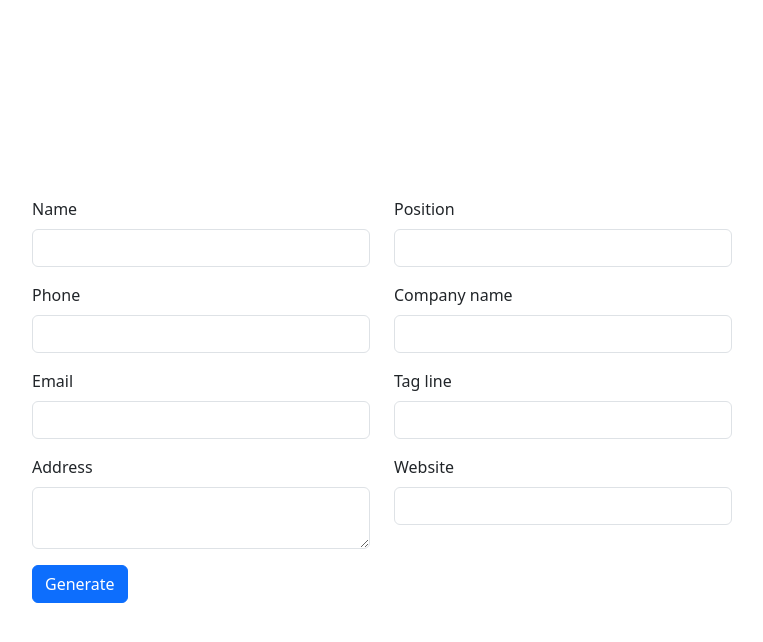
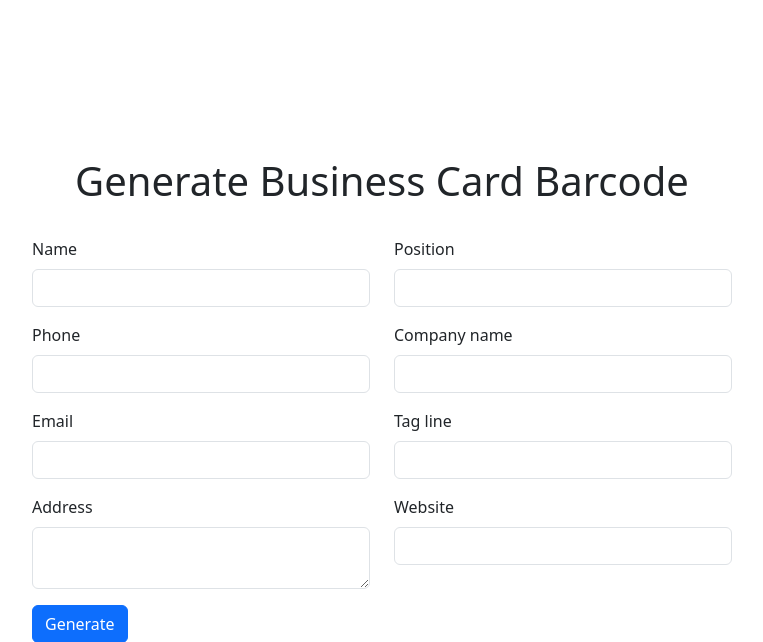
Before and after one commit to Faithaigo/qr-code-generator, a Flask app: page / in a window 1280 px wide. Shown: the top 642 px of the page, without its empty margins (258-1021 px from the left). Run offline with Flask 3, Linux system fonts and the light colour scheme; some libraries are stand-ins or nearby versions.

Commit message:
Add heading

```diff
--- a/static/css/styles.css
+++ b/static/css/styles.css
@@ -1,3 +1,8 @@
+h1{
+    margin-bottom:2rem;
+}
+
+
 .min-container{
     display: flex;
     flex-direction: column;
--- a/templates/generate_qr.html
+++ b/templates/generate_qr.html
@@ -1,6 +1,7 @@
 {% extends "base.html" %}
 
 {% block content  %}
+<h1 style="margin-bottom:2rem;">Generate Business Card Barcode</h1>
 <form method="POST" action="{{url_for('generate_code')}}" style="max-width:700px; width:90%" >
     {{form.hidden_tag()}}
     <div class="row">
```
